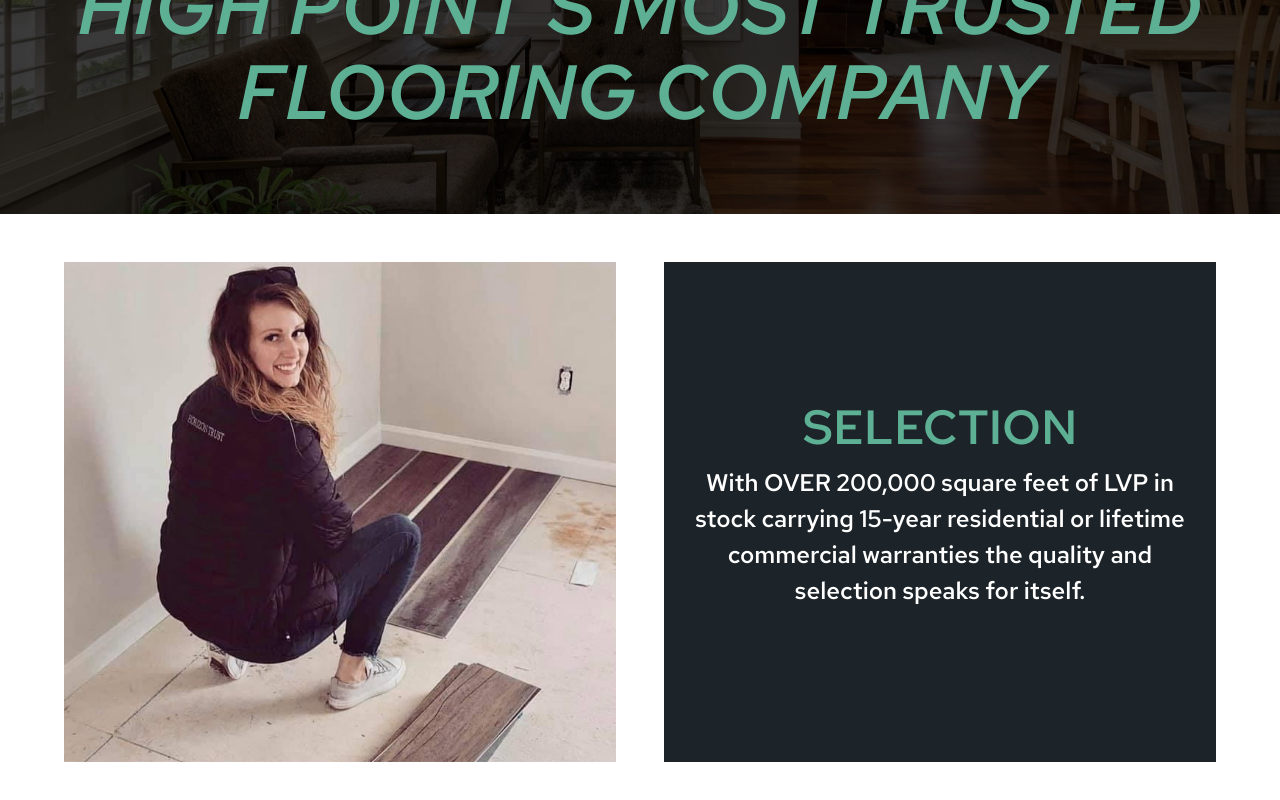
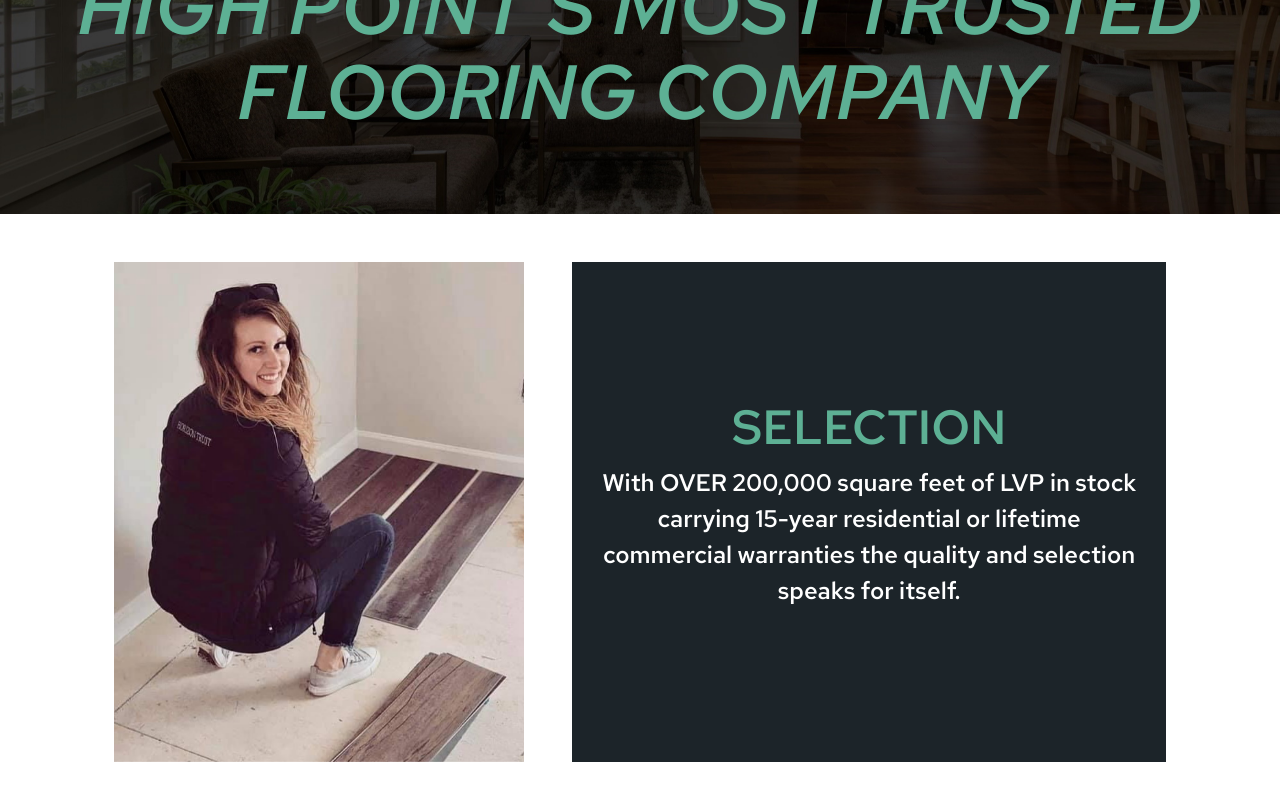
Before and after one commit to rmbass3/overstock_app, a React (Create React App) app: page / in a window 1280 px wide. Shown: the part 2958-3758 px from the top of the page. Built offline with nearby package versions, Linux system fonts and the light colour scheme.

Commit message:
Adjusted about row column width

```diff
--- a/src/App.css
+++ b/src/App.css
@@ -242,6 +242,7 @@
   height: 100vh;
   width: 90%;
   margin: 0 auto;
+  padding: 0 50px;
 }
 
 .about-container .row{
@@ -250,7 +251,7 @@
 }
 
 .about-container .col {
-  max-width: 600px;
+
 }
 
 
@@ -258,10 +259,15 @@
   background-color: var(--charcoal);
   display: flex;
   align-items: center;
+  /* max-width: 600px; */
+}
+
+.about-img-col {
+  /* max-width: 500px; */
 }
 
 .parallax-about-right, .about-text-col {
-  height: clamp(200px, 40vw, 500px)!important ;
+  height: clamp(200px, 42vw, 500px)!important ;
 }
 
 .about-text-container {
--- a/src/components/About.js
+++ b/src/components/About.js
@@ -24,8 +24,8 @@ function About(props){
 
       <div className="about-container">
         <ScrollAnimation animateIn="fadeIn">
-          <div className="row row-cols-1 row-cols-md-2 gx-5 mb-0 mb-md-4 mt-0 mt-md-5">
-            <div className="col order-1 order-md-2">
+          <div className="row gx-3 gx-sm-4 gx-md-5 my-3 my-sm-4 my-md-5">
+            <div className="col-7 order-2">
               <div className="about-text-col">
                 <div className="about-text-container">
                   <h4 className="about-text-title">SELECTION</h4>
@@ -35,7 +35,7 @@ function About(props){
                 </div>
               </div>
             </div>
-            <div className="col order-2 order-md-1">
+            <div className="col-5 order-1">
               <div className="about-img-col">
                 <ParallaxBanner
                   className="parallax-about-right"
```
